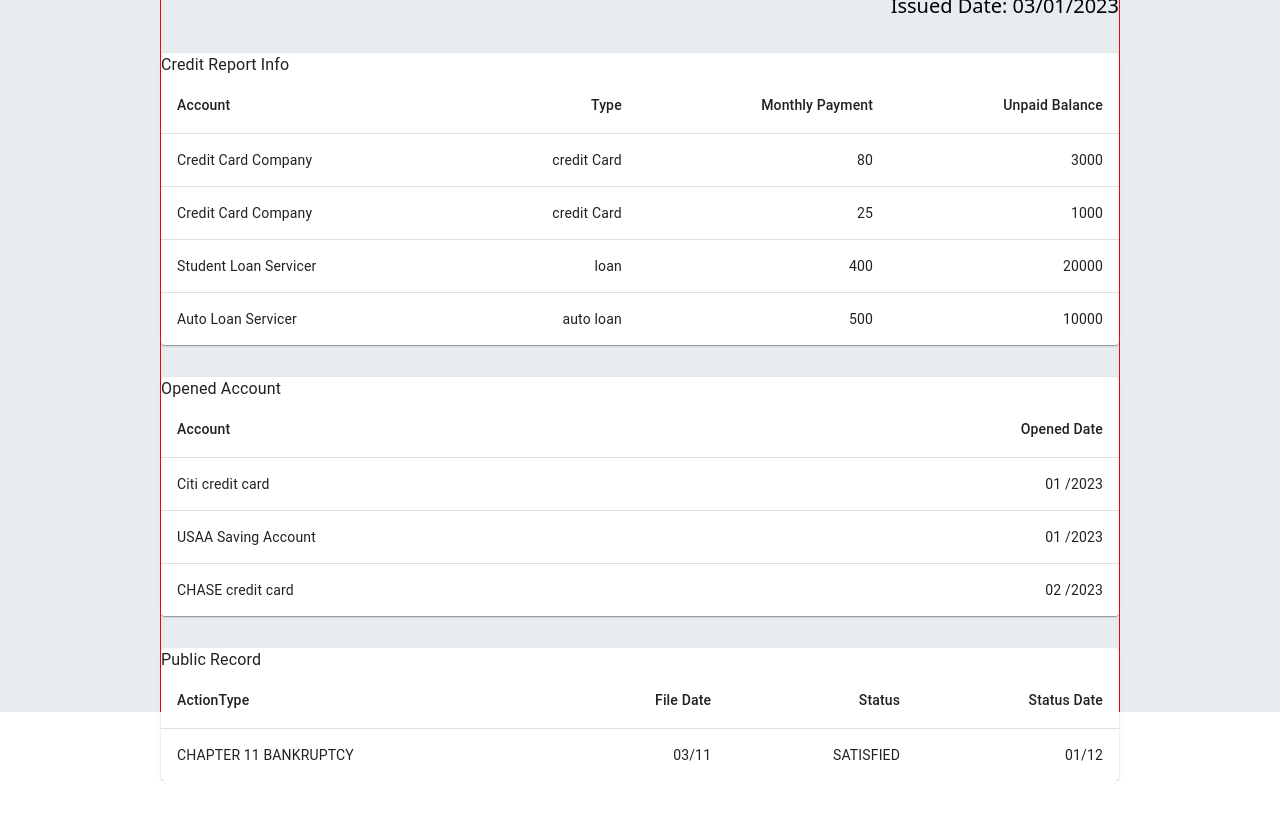
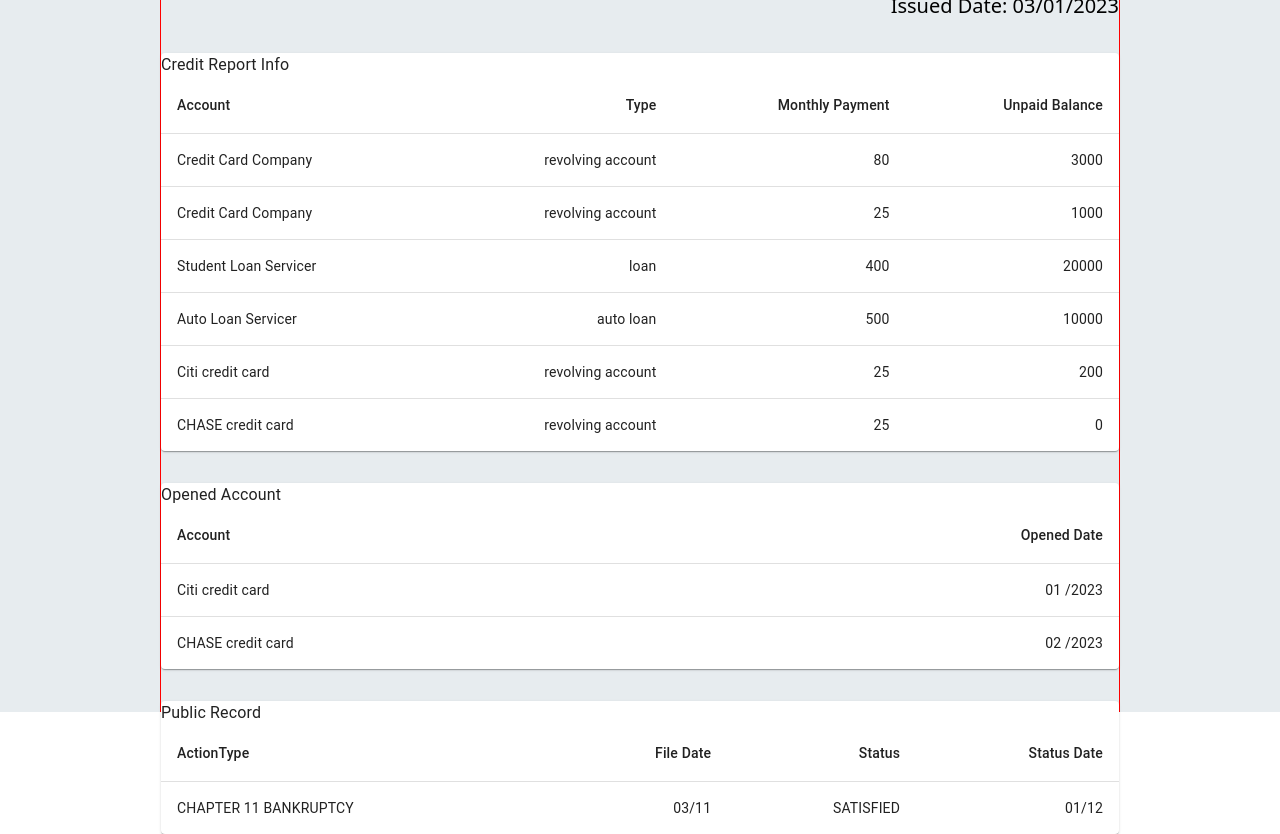
Before and after one commit to seecbb007/rachelplatform, a React (Create React App) app: page / in a window 1280 px wide. Shown: the part 920-1754 px from the top of the page. Before the commit the page ends 1701 px from the top, so only its background shows below. Built offline with nearby package versions, Linux system fonts and the light colour scheme.

Commit message:
updated mockdataCredit strucuture

```diff
--- a/src/components/creditReport/creditReport.jsx
+++ b/src/components/creditReport/creditReport.jsx
@@ -45,7 +45,6 @@ export default function CreditReport() {
 
   const rows = [
     createData(1, "Citi credit card", " 01 /2023"),
-    createData(2, "USAA Saving Account", " 01 /2023"),
     createData(3, "CHASE credit card", " 02 /2023"),
   ];
   const [mockPersonalDataCreditReport, setMockPersonalDataCreditReport] =
--- a/src/mockdataCredit.js
+++ b/src/mockdataCredit.js
@@ -18,14 +18,14 @@ export const mockData = {
       listOfDebts: [
         {
           creditorName: "Credit Card Company",
-          accountType: "credit Card",
+          accountType: "revolving account",
           accountNumber: "****1234",
           monthlyPayment: 80,
           balance: 3000,
         },
         {
           creditorName: "Credit Card Company",
-          accountType: "credit Card",
+          accountType: "revolving account",
           accountNumber: "****12345",
           monthlyPayment: 25,
           balance: 1000,
@@ -44,6 +44,20 @@ export const mockData = {
           monthlyPayment: 500,
           balance: 10000,
         },
+        {
+          creditorName: "Citi credit card",
+          accountType: "revolving account",
+          accountNumber: "****1234",
+          monthlyPayment: 25,
+          balance: 200,
+        },
+        {
+          creditorName: "CHASE credit card",
+          accountType: "revolving account",
+          accountNumber: "****12345",
+          monthlyPayment: 25,
+          balance: 0,
+        },
       ],
     },
   },
```
